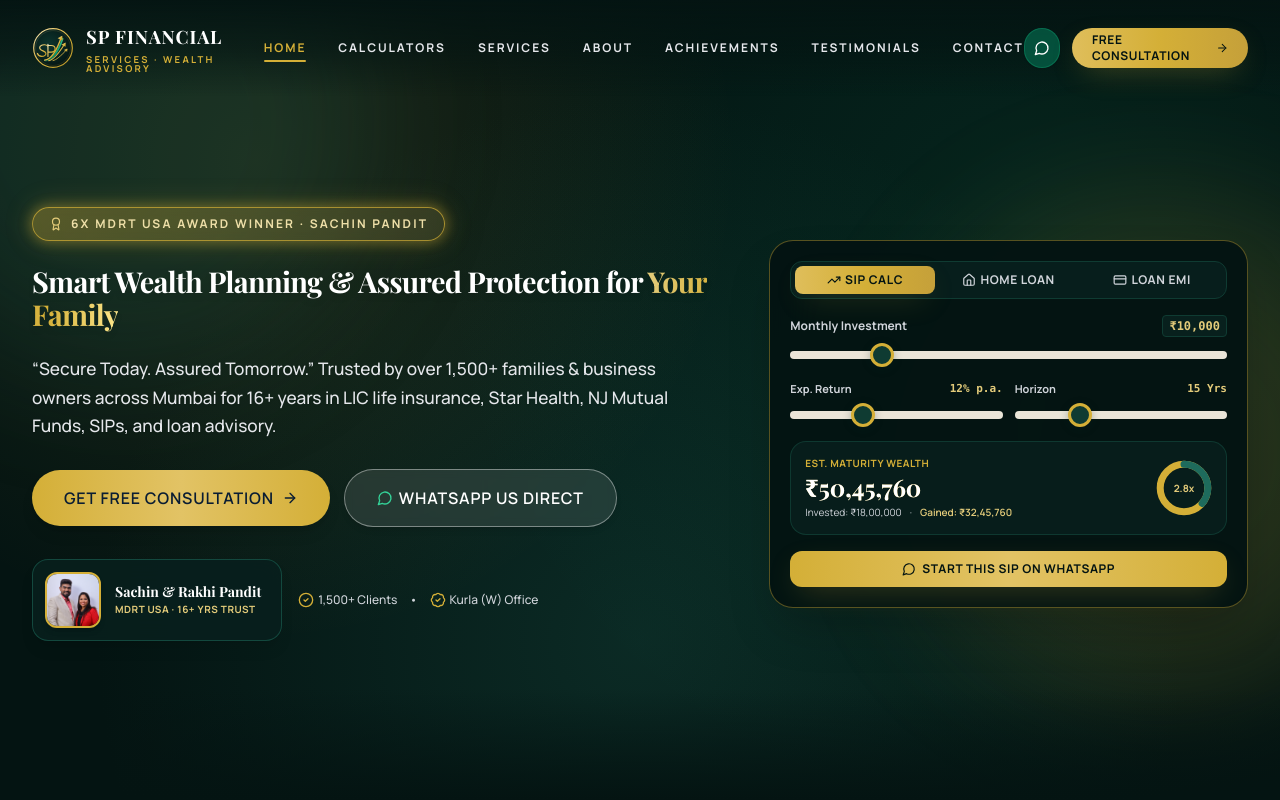
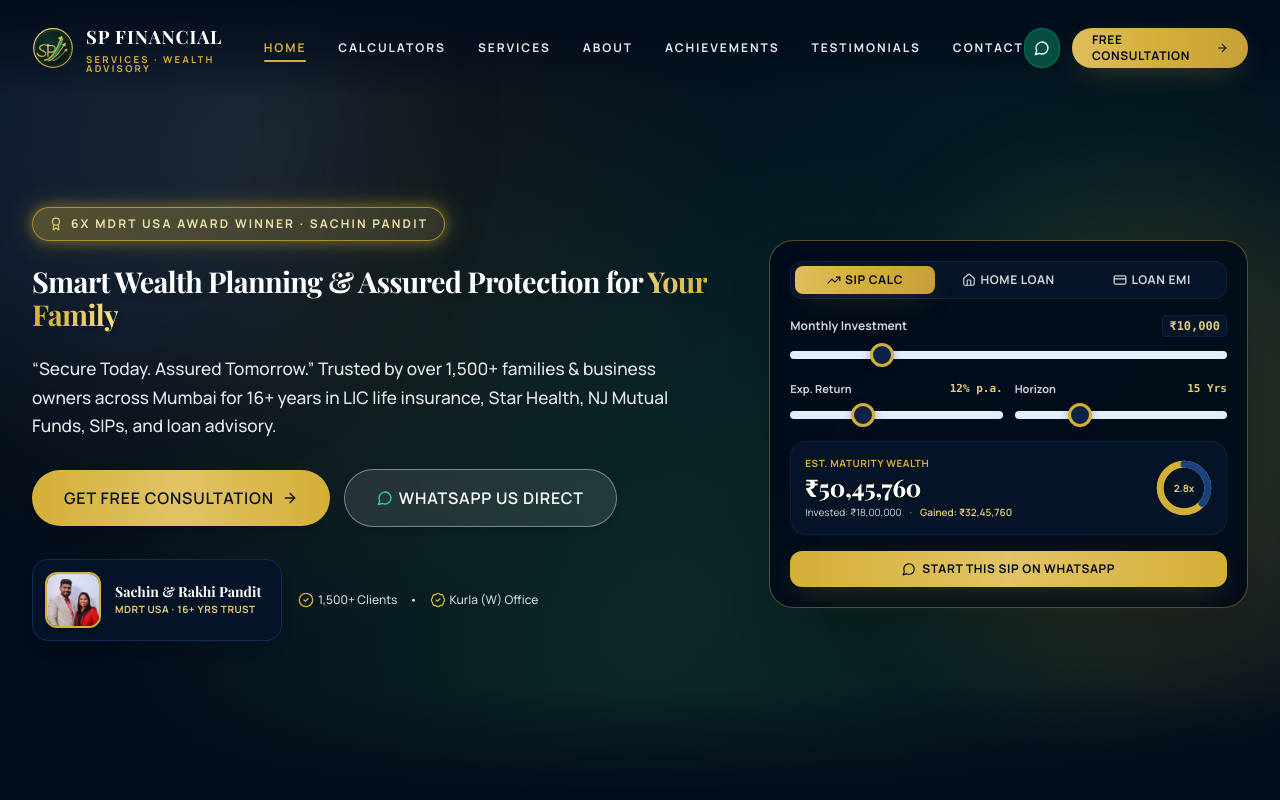
Before and after one commit to dakshch-07/SP-financial-services, a Next.js app: page / in a window 1280 px wide. Shown: the top 800 px of the page. Built offline with nearby package versions, Linux system fonts and the light colour scheme; a web font is replaced by a local one.

Commit message:
Retheme: swap forest-green to navy-blue matching SP Financial logo (no CSS override)

```diff
--- a/app/globals.css
+++ b/app/globals.css
@@ -16,7 +16,7 @@
   --font-serif: 'NormalAmpersand', 'Playfair Display', Georgia, serif;
   --font-sans: 'Manrope', -apple-system, BlinkMacSystemFont, 'Segoe UI', Roboto, sans-serif;
   --bg-cream: #FBF9F5;
-  --color-forest: #08201D;
+  --color-forest: #061428;   /* remapped to deep navy */
   --color-gold: #D4AF37;
 }
 
@@ -56,13 +56,13 @@ body {
   line-height: 1.65;
 }
 
-/* Custom Scrollbar */
+/* Custom Scrollbar — navy blue + gold */
 ::-webkit-scrollbar {
   width: 8px;
 }
 
 ::-webkit-scrollbar-track {
-  background: #08201D;
+  background: #061428;
 }
 
 ::-webkit-scrollbar-thumb {
@@ -79,26 +79,26 @@ h1, h2, h3, h4, .font-serif {
   font-family: var(--font-serif);
 }
 
-/* Subtle Organic Leaf-Line & Financial Growth Motif */
+/* Subtle Blue-Gold Ambient Texture (matches logo palette) */
 .organic-texture {
-  background-image: radial-gradient(circle at 15% 50%, rgba(30, 143, 95, 0.05) 0%, transparent 40%),
+  background-image: radial-gradient(circle at 15% 50%, rgba(26, 66, 128, 0.06) 0%, transparent 40%),
                     radial-gradient(circle at 85% 30%, rgba(212, 175, 55, 0.06) 0%, transparent 45%);
 }
 
 .dark-mesh-pattern {
   background-image:
-    radial-gradient(circle at 20% 20%, rgba(30, 143, 95, 0.15) 0%, transparent 50%),
-    radial-gradient(circle at 80% 80%, rgba(212, 175, 55, 0.1) 0%, transparent 50%),
+    radial-gradient(circle at 20% 20%, rgba(26, 66, 128, 0.18) 0%, transparent 50%),
+    radial-gradient(circle at 80% 80%, rgba(212, 175, 55, 0.10) 0%, transparent 50%),
     linear-gradient(to right, rgba(255, 255, 255, 0.02) 1px, transparent 1px),
     linear-gradient(to bottom, rgba(255, 255, 255, 0.02) 1px, transparent 1px);
   background-size: 100% 100%, 100% 100%, 32px 32px, 32px 32px;
 }
 
-/* Custom Range Slider Styling for Calculators */
+/* Custom Range Slider — navy + gold */
 input[type="range"] {
   -webkit-appearance: none;
   appearance: none;
-  background: #EAE5D8;
+  background: #E6EDF8;
   border-radius: 9999px;
   height: 8px;
   outline: none;
@@ -111,26 +111,26 @@ input[type="range"]::-webkit-slider-thumb {
   width: 24px;
   height: 24px;
   border-radius: 50%;
-  background: #0F3B32;
+  background: #0D2345;
   border: 3px solid #D4AF37;
   cursor: pointer;
-  box-shadow: 0 2px 8px rgba(8, 32, 29, 0.3);
+  box-shadow: 0 2px 8px rgba(6, 20, 40, 0.3);
   transition: transform 0.15s ease, background 0.15s ease;
 }
 
 input[type="range"]::-webkit-slider-thumb:hover,
 input[type="range"]::-webkit-slider-thumb:active {
   transform: scale(1.15);
-  background: #08201D;
+  background: #061428;
 }
 
 input[type="range"]::-moz-range-thumb {
   width: 24px;
   height: 24px;
   border-radius: 50%;
-  background: #0F3B32;
+  background: #0D2345;
   border: 3px solid #D4AF37;
   cursor: pointer;
-  box-shadow: 0 2px 8px rgba(8, 32, 29, 0.3);
+  box-shadow: 0 2px 8px rgba(6, 20, 40, 0.3);
   transition: transform 0.15s ease;
 }
--- a/components/CalculatorSwitcher.tsx
+++ b/components/CalculatorSwitcher.tsx
@@ -307,7 +307,7 @@ export const CalculatorSwitcher: React.FC<{ defaultTab?: CalculatorType; id?: st
                             cx="50"
                             cy="50"
                             r="40"
-                            stroke="#1E6B5C"
+                            stroke="#1A4280"
                             strokeWidth="14"
                             strokeDasharray={getDonutStroke(sipInvestedPct)}
                             strokeLinecap="round"
@@ -327,7 +327,7 @@ export const CalculatorSwitcher: React.FC<{ defaultTab?: CalculatorType; id?: st
                       <div className="space-y-3 w-full sm:w-auto">
                         <div className="flex items-center justify-between sm:justify-start gap-4">
                           <div className="flex items-center gap-2">
-                            <span className="w-3 h-3 rounded-full bg-[#1E6B5C]" />
+                            <span className="w-3 h-3 rounded-full bg-[#1A4280]" />
                             <span className="text-xs text-gray-300 font-medium">Invested:</span>
                           </div>
                           <span className="font-mono text-xs font-bold text-white">
@@ -503,7 +503,7 @@ export const CalculatorSwitcher: React.FC<{ defaultTab?: CalculatorType; id?: st
                             cx="50"
                             cy="50"
                             r="40"
-                            stroke="#1E6B5C"
+                            stroke="#1A4280"
                             strokeWidth="14"
                             strokeDasharray={getDonutStroke(homePrincipalPct)}
                             strokeLinecap="round"
@@ -520,7 +520,7 @@ export const CalculatorSwitcher: React.FC<{ defaultTab?: CalculatorType; id?: st
                       <div className="space-y-3 w-full sm:w-auto">
                         <div className="flex items-center justify-between sm:justify-start gap-4">
                           <div className="flex items-center gap-2">
-                            <span className="w-3 h-3 rounded-full bg-[#1E6B5C]" />
+                            <span className="w-3 h-3 rounded-full bg-[#1A4280]" />
                             <span className="text-xs text-gray-300 font-medium">Principal:</span>
                           </div>
                           <span className="font-mono text-xs font-bold text-white">
@@ -702,7 +702,7 @@ export const CalculatorSwitcher: React.FC<{ defaultTab?: CalculatorType; id?: st
                             cx="50"
                             cy="50"
                             r="40"
-                            stroke="#1E6B5C"
+                            stroke="#1A4280"
                             strokeWidth="14"
                             strokeDasharray={getDonutStroke(loanPrincipalPct)}
                             strokeLinecap="round"
@@ -719,7 +719,7 @@ export const CalculatorSwitcher: React.FC<{ defaultTab?: CalculatorType; id?: st
                       <div className="space-y-3 w-full sm:w-auto">
                         <div className="flex items-center justify-between sm:justify-start gap-4">
                           <div className="flex items-center gap-2">
-                            <span className="w-3 h-3 rounded-full bg-[#1E6B5C]" />
+                            <span className="w-3 h-3 rounded-full bg-[#1A4280]" />
                             <span className="text-xs text-gray-300 font-medium">Principal:</span>
                           </div>
                           <span className="font-mono text-xs font-bold text-white">
--- a/components/CompactHeroCalculator.tsx
+++ b/components/CompactHeroCalculator.tsx
@@ -216,7 +216,7 @@ export const CompactHeroCalculator: React.FC<{ className?: string }> = ({ classN
                     cx="40"
                     cy="40"
                     r="34"
-                    stroke="#1E6B5C"
+                    stroke="#1A4280"
                     strokeWidth="10"
                     strokeDasharray={getDonutStroke(sipInvestedPct)}
                     strokeLinecap="round"
@@ -330,7 +330,7 @@ export const CompactHeroCalculator: React.FC<{ className?: string }> = ({ classN
                     cx="40"
                     cy="40"
                     r="34"
-                    stroke="#1E6B5C"
+                    stroke="#1A4280"
                     strokeWidth="10"
                     strokeDasharray={getDonutStroke(homePrincipalPct)}
                     strokeLinecap="round"
@@ -440,7 +440,7 @@ export const CompactHeroCalculator: React.FC<{ className?: string }> = ({ classN
                     cx="40"
                     cy="40"
                     r="34"
-                    stroke="#1E6B5C"
+                    stroke="#1A4280"
                     strokeWidth="10"
                     strokeDasharray={getDonutStroke(loanPrincipalPct)}
                     strokeLinecap="round"
--- a/components/Preloader.tsx
+++ b/components/Preloader.tsx
@@ -72,7 +72,7 @@ export const Preloader: React.FC = () => {
                   cx="50"
                   cy="50"
                   r="46"
-                  fill="#08201D"
+                  fill="#061428"
                   stroke="url(#spPreGoldTriple)"
                   strokeWidth="3"
                   initial={{ pathLength: 0 }}
--- a/tailwind.config.ts
+++ b/tailwind.config.ts
@@ -9,57 +9,65 @@ const config: Config = {
   theme: {
     extend: {
       colors: {
+        // "forest" remapped to SP logo navy blues — no class names need to change
         forest: {
-          950: "#041412",
-          900: "#08201D", // Deep Forest Dark (Primary Trust)
-          850: "#0C2D27",
-          800: "#0F3B32", // Primary Forest Green
-          700: "#144D42",
-          600: "#1E6B5C",
-          500: "#2B8A77",
-          100: "#E3F3EF",
-          50: "#F0F8F6",
+          950: "#020C1B", // Deepest Navy (hero backgrounds)
+          900: "#061428", // Deep Navy (cards, dark sections)
+          850: "#0A1C38",
+          800: "#0D2345", // Primary Navy Blue (logo primary)
+          700: "#122E5C",
+          600: "#1A4280", // Mid Navy
+          500: "#2257A8",
+          100: "#E6EDF8",
+          50:  "#F0F4FB",
         },
         navy: {
-          950: "#050E1A",
-          900: "#0A1D33", // Deep Slate Navy
-          800: "#0E2847",
-          700: "#153B66",
-          600: "#1E508A",
-          100: "#E6EEF8",
-          50: "#F2F6FB",
+          950: "#020C1B",
+          900: "#061428",
+          800: "#0D2345",
+          700: "#122E5C",
+          600: "#1A4280",
+          100: "#E6EDF8",
+          50:  "#F0F4FB",
         },
         gold: {
-          50: "#FCF9EE",
+          50:  "#FCF9EE",
           100: "#F7F0D4",
           200: "#EEDFA8",
           300: "#E3CB7A",
-          400: "#D4AF37", // Warm Gold Accent (MDRT Prestige)
+          400: "#D4AF37", // Rich Gold Accent (logo gold arrows/text)
           500: "#C29B27",
           600: "#A6821C",
           700: "#7E6014",
         },
         cream: {
-          50: "#FCFBF9",
-          100: "#FBF9F5", // Warm Cream Background
+          50:  "#FCFBF9",
+          100: "#FBF9F5",
           200: "#F5F2EA",
           300: "#EAE5D8",
           400: "#D8D0BE",
         },
+        // Sky blue for chart bars / secondary accents (logo bar chart color)
+        skyBlue: {
+          DEFAULT: "#1976D2",
+          light:   "#E3F0FB",
+          dark:    "#1044A0",
+        },
         emeraldAccent: {
           DEFAULT: "#1E8F5F",
-          light: "#E8F8F0",
+          light:   "#E8F8F0",
         },
       },
       fontFamily: {
         serif: ["var(--font-serif)", "Playfair Display", "Fraunces", "Georgia", "serif"],
-        sans: ["var(--font-sans)", "Manrope", "Inter", "sans-serif"],
+        sans:  ["var(--font-sans)", "Manrope", "Inter", "sans-serif"],
       },
       boxShadow: {
-        gold: "0 10px 30px -10px rgba(212, 175, 55, 0.35)",
-        forest: "0 15px 35px -10px rgba(8, 32, 29, 0.25)",
-        card: "0 4px 25px -2px rgba(8, 32, 29, 0.06)",
-        "card-hover": "0 20px 40px -5px rgba(8, 32, 29, 0.12)",
+        gold:         "0 10px 30px -10px rgba(212, 175, 55, 0.35)",
+        forest:       "0 15px 35px -10px rgba(6, 20, 40, 0.25)",
+        card:         "0 4px 25px -2px rgba(6, 20, 40, 0.06)",
+        "card-hover": "0 20px 40px -5px rgba(6, 20, 40, 0.12)",
+        navy:         "0 10px 30px -8px rgba(13, 35, 69, 0.35)",
       },
     },
   },
```
